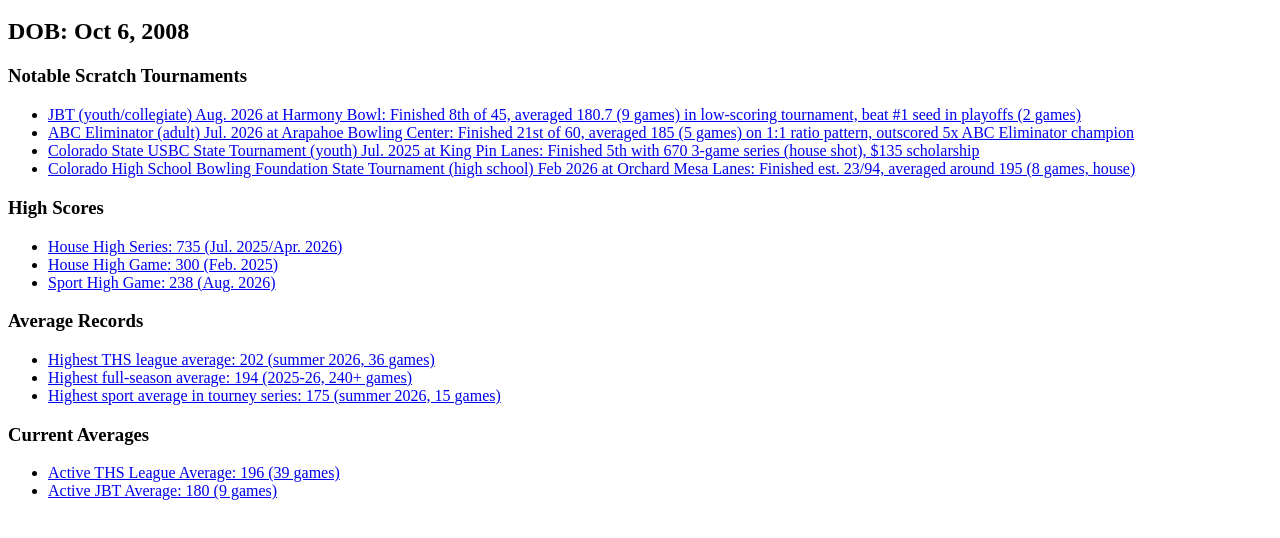
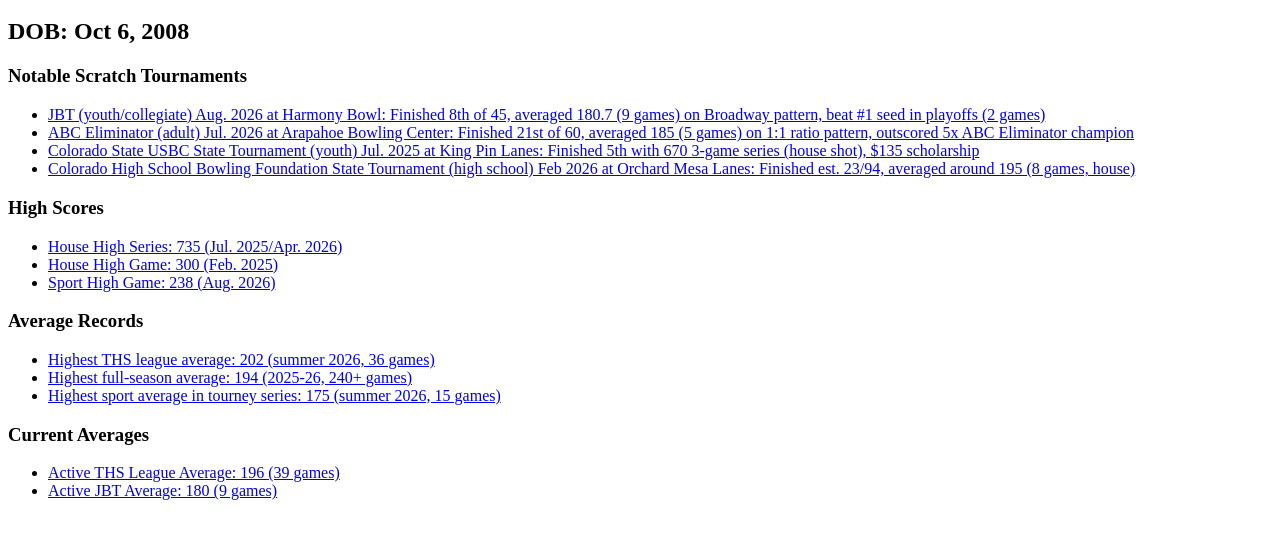
Before and after one commit to LinkGoesBowling/Bowling-Resume, a plain HTML site: page index.html in a window 1280 px wide. Shown: the part 48-586 px from the top of the page. Drawn offline with Linux system fonts and the light colour scheme.

Commit message:
Add pattern to JBT

```diff
--- a/index.html
+++ b/index.html
@@ -2,7 +2,7 @@
 <h2>DOB: Oct 6, 2008</h2>
 <h3>Notable Scratch Tournaments</h3>
 <ul>
-  <li><a href="http://www.juniorbowlerstour.com/027_harmony_sun.htm">JBT (youth/collegiate) Aug. 2026 at Harmony Bowl: Finished 8th of 45, averaged 180.7 (9 games) in low-scoring tournament, beat #1 seed in playoffs (2 games)</a></li>
+  <li><a href="http://www.juniorbowlerstour.com/027_harmony_sun.htm">JBT (youth/collegiate) Aug. 2026 at Harmony Bowl: Finished 8th of 45, averaged 180.7 (9 games) on Broadway pattern, beat #1 seed in playoffs (2 games)</a></li>
   <li><a href="https://arapahoebowl.com/wp-content/uploads/2026/08/Week-12-MVP-Points-and-Stats.pdf">ABC Eliminator (adult) Jul. 2026 at Arapahoe Bowling Center: Finished 21st of 60, averaged 185 (5 games) on 1:1 ratio pattern, outscored 5x ABC Eliminator champion</a></li>
   <li><a href="https://coloradostateusbc.com/wp-content/uploads/2025/05/2025-Youth-Championship-Final-Standings.pdf">Colorado State USBC State Tournament (youth) Jul. 2025 at King Pin Lanes: Finished 5th with 670 3-game series (house shot), $135 scholarship</a></li>
   <li><a href="https://www.coloradohsbowling.com/">Colorado High School Bowling Foundation State Tournament (high school) Feb 2026 at Orchard Mesa Lanes: Finished est. 23/94, averaged around 195 (8 games, house)</a></li>
```
